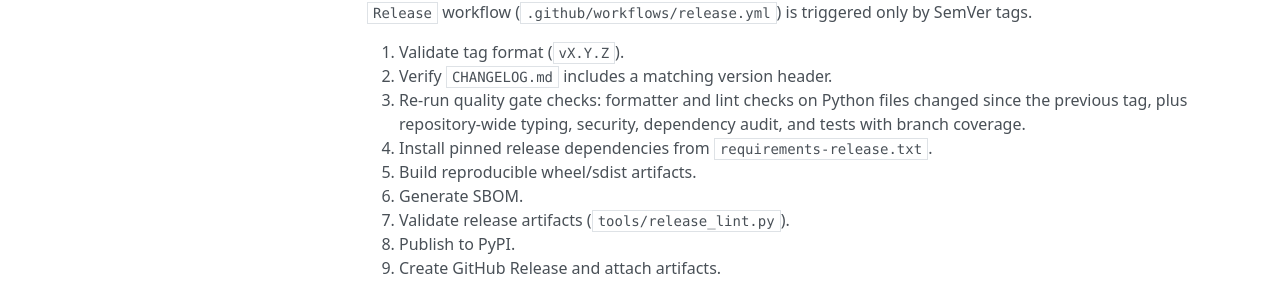
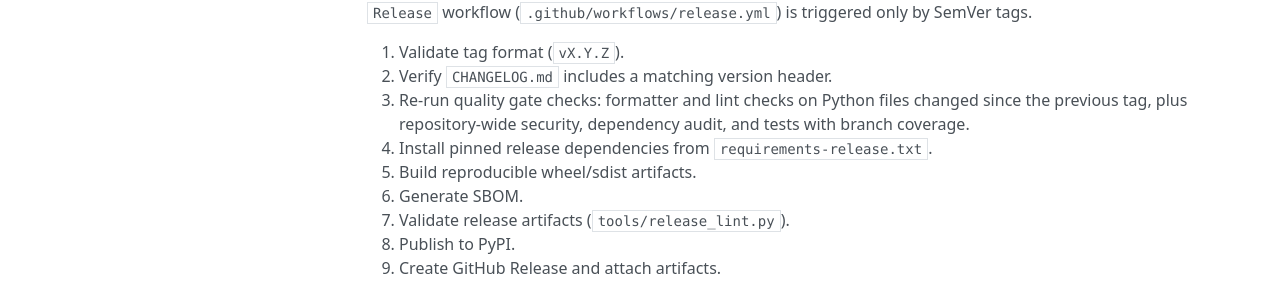
Before and after one commit to Psychevus/cryptography-suite, an MkDocs documentation site: the page built from docs/release_process.md, in a window 1280 px wide. Shown: the part 355-655 px from the top of the page. Built offline with MkDocs 1.6.1, drawn with Linux system fonts in a browser that asks for light colours; nearby versions of some CDN libraries.

Commit message:
fix(ci): scope mypy to changed python files

```diff
--- a/docs/release_process.md
+++ b/docs/release_process.md
@@ -14,7 +14,7 @@ This project enforces a SemVer-based release workflow with reproducible builds.
 
 1. Validate tag format (`vX.Y.Z`).
 2. Verify `CHANGELOG.md` includes a matching version header.
-3. Re-run quality gate checks: formatter and lint checks on Python files changed since the previous tag, plus repository-wide typing, security, dependency audit, and tests with branch coverage.
+3. Re-run quality gate checks: formatter and lint checks on Python files changed since the previous tag, plus repository-wide security, dependency audit, and tests with branch coverage.
 4. Install pinned release dependencies from `requirements-release.txt`.
 5. Build reproducible wheel/sdist artifacts.
 6. Generate SBOM.
```
Also changed, not shown: CONTRIBUTING.md (+2 -2 lines), docs/release_checklist.md (+1 -1 lines), 2 other files.
